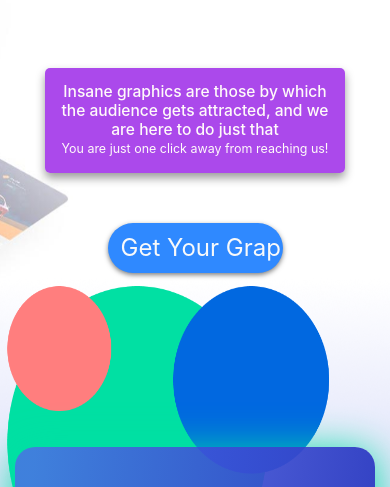
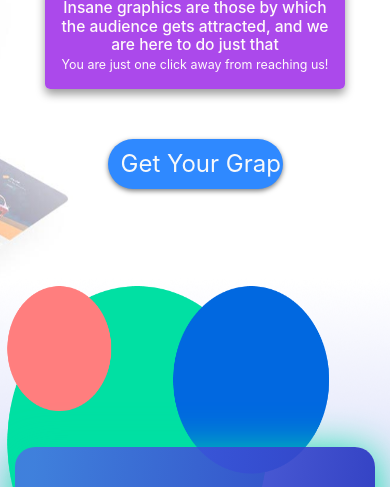
Before and after one commit to saurabhdhakne/adyfi, a plain HTML site: page index.html in a window 390 px wide. Shown: the part 5208-5695 px from the top of the page. Drawn offline with nearby package versions, Linux system fonts and the light colour scheme; a web font is replaced by a local one.

Commit message:
second commit

```diff
--- a/css/style-mobile.css
+++ b/css/style-mobile.css
@@ -135,7 +135,7 @@
 
     /* Graphics */
     .graphics .data{
-        margin-top: 20vh;
+        margin-top: 10vh;
     }
     .graphics .bgimg2{
         display: block;
@@ -164,7 +164,6 @@
         width: 70px;
     }
     .graphics .cup{
-        margin-top:5vh;
         font-size: 1.5em;
     }
 
```
